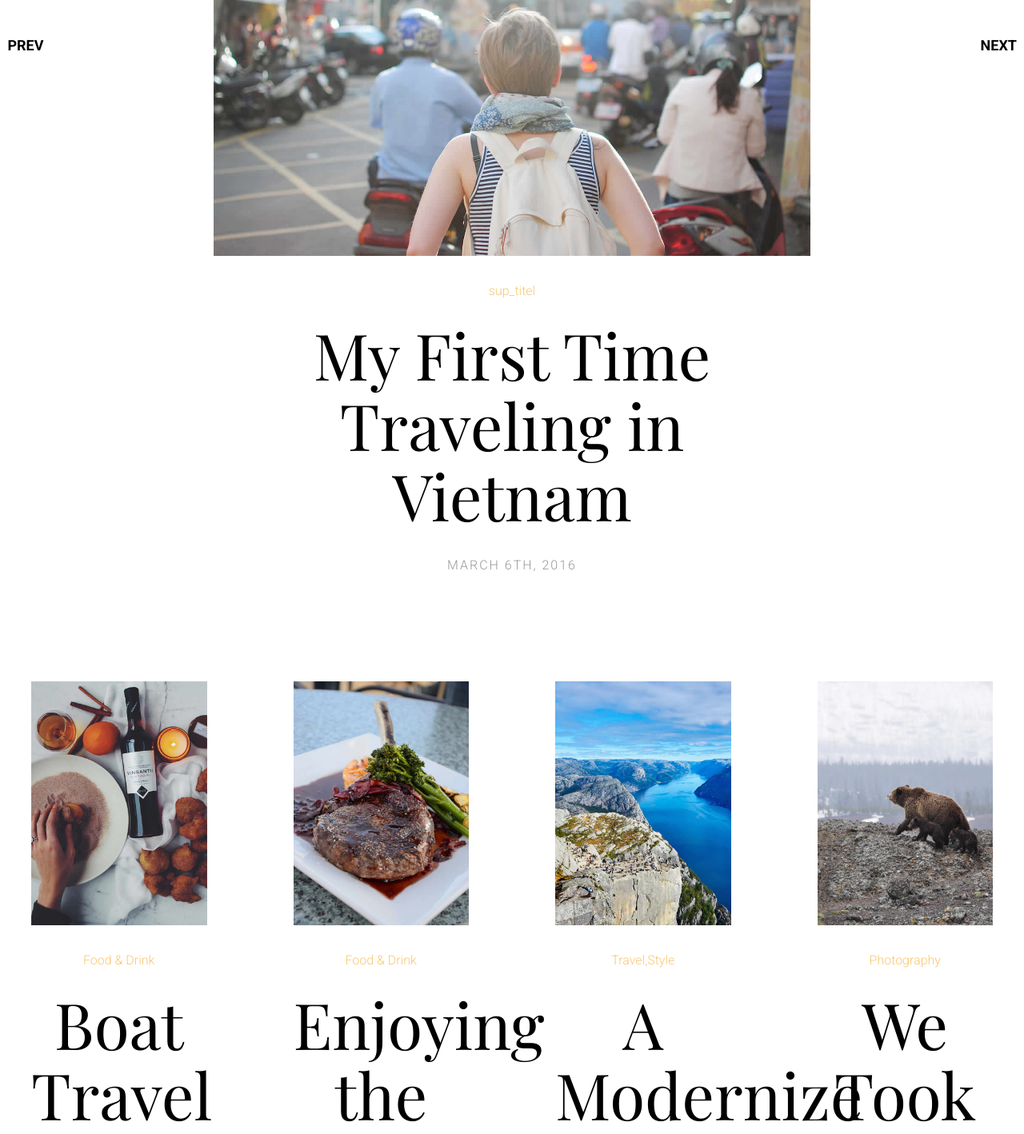
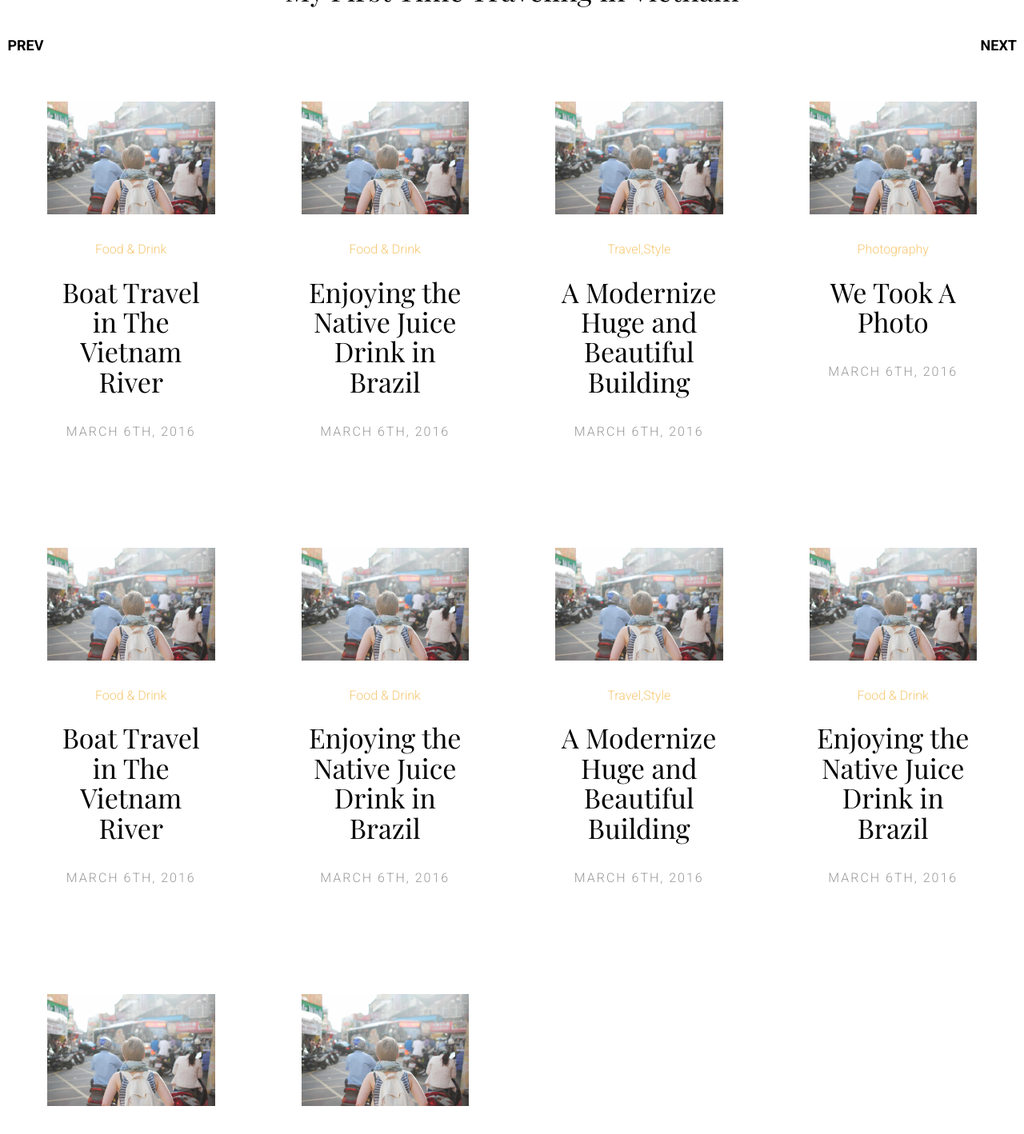
Before and after one commit to engahmadnahal/NewsScrapReact, a React (Create React App) app: page /CategorieNews in a window 1280 px wide. Shown: the part 340-1758 px from the top of the page at 80% size. Built offline with nearby package versions, Linux system fonts and the light colour scheme; a web font is replaced by a local one.

Commit message:
up style for CategorieNews

```diff
--- a/public/assets/css/style.css
+++ b/public/assets/css/style.css
@@ -209,6 +209,7 @@ p {
 
 #fh5co-header {
   padding: 2.5em 3em;
+  margin-bottom: 20px;
   float: left;
   width: 100%;
 }
--- a/src/components/ArticleCard.jsx
+++ b/src/components/ArticleCard.jsx
@@ -8,17 +8,18 @@ function Card(props) {
   return (
     <article className="col-lg-3 col-md-3 col-sm-3 col-xs-6 col-xxs-12 animate-box">
       <figure>
-        <Link to="/DiscrNews">
+        <Link to="/Single">
           <img src={props.imgPath} alt="souvenir" className="img-responsive" />
         </Link>
       </figure>
       <span className="fh5co-meta">
-        <Link to="/Single" onClick={handelCategori}>
+        <Link to="/CategorieNews" onClick={handelCategori}>
           {props.categoris}
         </Link>
       </span>
-      <h2 className="fh5co-article-title">
-        <Link to="/DiscrNews">{props.articleTitle}</Link>
+      <h2 className="fh5co-article-title" style={props.style}>
+        {/* <Link to="/DiscrNews">{props.articleTitle}</Link> */}
+        {props.articleTitle}
       </h2>
       <span className="fh5co-meta fh5co-date">March 6th, 2016</span>
     </article>
--- a/src/components/CategorieNews.jsx
+++ b/src/components/CategorieNews.jsx
@@ -3,12 +3,11 @@ import { Link } from "react-router-dom";
 import Card from "./ArticleCard";
 // ----------
 import single_1 from "../images/single_1.jpg";
-import pic_1 from "../images/pic_1.jpg";
-import pic_2 from "../images/pic_2.jpg";
-import pic_3 from "../images/pic_3.jpg";
-import pic_4 from "../images/pic_4.jpg";
 
 function CategoriesNews(props) {
+  const card_style = {
+    fontSize: "34px ",
+  };
   return (
     <div className="singlePage">
       <Link to="/" className="fh5co-post-prev">
@@ -16,6 +15,7 @@ function CategoriesNews(props) {
           <i className="icon-chevron-left"></i> Prev
         </span>
       </Link>
+
       <Link to="/single" className="fh5co-post-next">
         <span>
           Next <i className="icon-chevron-right"></i>
@@ -24,43 +24,84 @@ function CategoriesNews(props) {
       <div className="container-fluid">
         <div className="row fh5co-post-entry single-entry">
           <article className="col-lg-8 col-lg-offset-2 col-md-8 col-md-offset-2 col-sm-8 col-sm-offset-2 col-xs-12 col-xs-offset-0">
-            <figure className="animate-box">
-              <img src={single_1} alt="phot" className="img-responsive" />
-            </figure>
-            <span className="fh5co-meta animate-box">
-              <Link to="/Single">{props.categori}</Link>
-            </span>
-            <h2 className="fh5co-article-title animate-box">
-              <Link to="/Single">My First Time Traveling in Vietnam</Link>
-            </h2>
-            <span className="fh5co-meta fh5co-date animate-box">
-              March 6th, 2016
-            </span>
+            <h3 className="fh5co-article-title animate-box">
+              {props.categori}
+              <h1>My First Time Traveling in Vietnam</h1>
+            </h3>
           </article>
-          <div className="row fh5co-post-entry">
+          <div
+            className="row fh5co-post-entry"
+            style={{ marginLeft: 5, marginRight: 5 }}
+          >
             <Card
-              imgPath={pic_1}
+              imgPath={single_1}
               categoris="Food &amp; Drink"
               articleTitle="Boat Travel in The Vietnam River"
+              style={card_style}
             />
             <Card
-              imgPath={pic_2}
+              imgPath={single_1}
               categoris="Food &amp; Drink"
               articleTitle="Enjoying the Native Juice Drink in Brazil"
+              style={card_style}
             />
             <div className="clearfix visible-xs-block"></div>
 
             <Card
-              imgPath={pic_3}
+              imgPath={single_1}
               categoris="Travel,Style"
               articleTitle="A Modernize Huge and Beautiful Building"
+              style={card_style}
             />
             <Card
-              imgPath={pic_4}
+              imgPath={single_1}
               categoris="Photography"
               articleTitle="We Took A Photo"
+              style={card_style}
             />
             <div className="clearfix visible-lg-block visible-md-block visible-sm-block visible-xs-block"></div>
+
+            <Card
+              imgPath={single_1}
+              categoris="Food &amp; Drink"
+              articleTitle="Boat Travel in The Vietnam River"
+              style={card_style}
+            />
+            <Card
+              imgPath={single_1}
+              categoris="Food &amp; Drink"
+              articleTitle="Enjoying the Native Juice Drink in Brazil"
+              style={card_style}
+            />
+            <div className="clearfix visible-xs-block"></div>
+
+            <Card
+              imgPath={single_1}
+              categoris="Travel,Style"
+              articleTitle="A Modernize Huge and Beautiful Building"
+              style={card_style}
+            />
+            <Card
+              imgPath={single_1}
+              categoris="Food &amp; Drink"
+              articleTitle="Enjoying the Native Juice Drink in Brazil"
+              style={card_style}
+            />
+            <div className="clearfix visible-lg-block visible-md-block visible-sm-block visible-xs-block"></div>
+
+            <Card
+              imgPath={single_1}
+              categoris="Food &amp; Drink"
+              articleTitle="Boat Travel in The Vietnam River"
+              style={card_style}
+            />
+            <Card
+              imgPath={single_1}
+              categoris="Food &amp; Drink"
+              articleTitle="Enjoying the Native Juice Drink in Brazil"
+              style={card_style}
+            />
+            <div className="clearfix visible-xs-block"></div>
           </div>
         </div>
       </div>
--- a/src/components/Header.jsx
+++ b/src/components/Header.jsx
@@ -53,16 +53,16 @@ function Header() {
                 <Link to="/CategorieNews">Travel</Link>
               </li>
               <li>
-                <Link to="/Single">Style</Link>
+                <Link to="/CategorieNews">Style</Link>
               </li>
               <li>
-                <Link to="/Single">Photography</Link>
+                <Link to="/CategorieNews">Photography</Link>
               </li>
               <li>
-                <Link to="/Single">Food &amp; Drinks</Link>
+                <Link to="/CategorieNews">Food &amp; Drinks</Link>
               </li>
               <li>
-                <Link to="/Single">Culture</Link>
+                <Link to="/CategorieNews">Culture</Link>
               </li>
             </ul>
           </div>
--- a/src/components/Single.jsx
+++ b/src/components/Single.jsx
@@ -25,17 +25,13 @@ function Single(props) {
         <div className="row fh5co-post-entry single-entry">
           <article className="col-lg-8 col-lg-offset-2 col-md-8 col-md-offset-2 col-sm-8 col-sm-offset-2 col-xs-12 col-xs-offset-0">
             <figure className="animate-box">
-              <img
-                src={single_1}
-                alt="phot"
-                className="img-responsive"
-              />
+              <img src={single_1} alt="phot" className="img-responsive" />
             </figure>
             <span className="fh5co-meta animate-box">
-              <Link to="/Single">{props.categori}</Link>
+              <Link to="/CategorieNews">{props.categori}</Link>
             </span>
             <h2 className="fh5co-article-title animate-box">
-              <Link to="/Single">My First Time Traveling in Vietnam</Link>
+              My First Time Traveling in Vietnam
             </h2>
             <span className="fh5co-meta fh5co-date animate-box">
               March 6th, 2016
```
